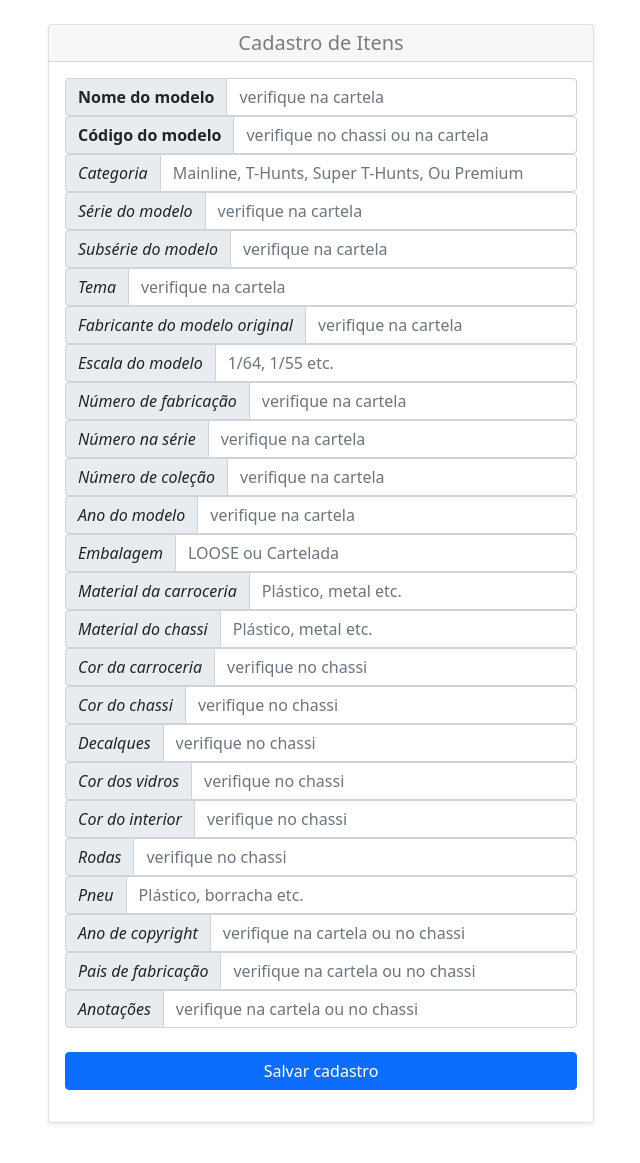
After one commit to wasabibr/ifrn-tcc-csr, a PHP site: page /cadastrar_item.php in a window 1280 px wide. The commit adds this page. Shown: the whole page, without its empty margins (319-959 px from the left). Run offline with PHP 8.4, Linux system fonts and the light colour scheme; some libraries are stand-ins or nearby versions; some web fonts are replaced.

Commit message:
inserindo arquivos php

```diff
--- /dev/null
+++ b/cadastrar_item.php
@@ -0,0 +1,272 @@
+<?php
+
+    if(count($_POST) > 0) {
+
+        //conexao com o banco de dados db_csr
+        include('./includes/conexao.php');
+
+        $erro = false;
+
+        //variaveis
+        $nome_do_modelo = $_POST['nome_do_modelo'];
+        $cod_do_modelo = $_POST['cod_do_modelo'];
+        $categoria = $_POST['categoria'];
+        $serie_do_modelo = $_POST['serie_do_modelo'];
+        $subserie_do_modelo = $_POST['subserie_do_modelo'];
+        $tema = $_POST['tema'];
+        $fabricante_do_modelo_original = $_POST['fabricante_do_modelo_original'];
+        $escala_do_modelo = $_POST['escala_do_modelo'];
+        $numero_de_fabricacao = $_POST['numero_de_fabricacao'];
+        $numero_na_serie = $_POST['numero_na_serie'];
+        $numero_de_colecao = $_POST['numero_de_colecao'];
+        $ano_do_modelo = $_POST['ano_do_modelo'];
+        $embalagem = $_POST['embalagem'];
+        $material_da_carroceria = $_POST['material_da_carroceria'];
+        $material_do_chassi = $_POST['material_do_chassi'];
+        $cor_da_carroceria = $_POST['cor_da_carroceria'];
+        $cor_do_chassi = $_POST['cor_do_chassi'];
+        $decalques = $_POST['decalques'];
+        $cor_dos_vidros = $_POST['cor_dos_vidros'];
+        $cor_do_interior = $_POST['cor_do_interior'];
+        $rodas = $_POST['rodas'];
+        $pneu = $_POST['pneu'];
+        $ano_de_copyright = $_POST['ano_de_copyright'];
+        $pais_de_fabricacao = $_POST['pais_de_fabricacao'];
+        $anotacoes = $_POST['anotacoes'];
+
+
+        //validacao dos campos obrigatorios
+
+        if(empty($nome_do_modelo)){
+            $erro = "Preencha o nome do modelo!";
+        }
+
+        if(empty($cod_do_modelo)){
+            $erro = "Preencha o código do modelo!";
+        }
+
+
+        if($erro){
+            echo "<p><b>ERRO: $erro</b></p>";
+        } else {
+            if(empty($categoria)){
+                $categoria = 'MAINLINE';
+            }
+            if(empty($escala_do_numero)){
+                $escala_do_numero = '1/64';
+            }
+            if(empty($embalagem)){
+                $embalagem = 'LOOSE';
+            }
+            if(empty($material_da_carroceria)){
+                $material_da_carroceria = 'METAL';
+            }
+            if(empty($cor_do_chassi)){
+                $cor_do_chassi = 'PLÁSTICO';
+            }
+            if(empty($pneu)){
+                $pneu = 'PLÁSTICO';
+            }
+            if(empty($pais_de_fabricacao)){
+                $pais_de_fabricacao = 'Malaysia';
+            }
+            $sql_code = "INSERT INTO tb_item (nome_do_modelo, cod_do_modelo, categoria, serie_do_modelo, subserie_do_modelo, tema, fabricante_do_modelo_original, escala_do_modelo, numero_de_fabricacao, numero_na_serie, numero_de_colecao, ano_do_modelo, embalagem, material_da_carroceria, material_do_chassi, cor_da_carroceria, cor_do_chassi, decalques, cor_dos_vidros, cor_do_interior, rodas, pneu, ano_de_copyright, pais_de_fabricacao, anotacoes)
+            VALUES ('$nome_do_modelo', '$cod_do_modelo', '$categoria', '$serie_do_modelo', '$subserie_do_modelo', '$tema', '$fabricante_do_modelo_original', '$escala_do_modelo', '$numero_de_fabricacao', '$numero_na_serie', '$numero_de_colecao', '$ano_do_modelo', '$embalagem', '$material_da_carroceria', '$material_do_chassi', '$cor_da_carroceria', '$cor_do_chassi', '$decalques', '$cor_dos_vidros', '$cor_do_interior', '$rodas', '$pneu', '$ano_de_copyright', '$pais_de_fabricacao', '$anotacoes')";
+            $deu_certo = $mysqli->query($sql_code) or die($mysqli->error);
+            if($deu_certo){
+                echo"<p><b>Item cadastrado com sucesso!!!</b><p>";
+                unset($_POST);
+            }
+        }
+    }
+
+?>
+
+<!DOCTYPE html>
+<html lang="en">
+<head>
+    <meta charset="UTF-8">
+    <meta http-equiv="X-UA-Compatible" content="IE=edge">
+    <meta name="viewport" content="width=device-width, initial-scale=1.0">
+
+    <link rel="stylesheet" type="text/css" href="./bootstrap/css/bootstrap.min.css">
+    <link rel="stylesheet" type="text/css" href="./css/style.css">
+
+    <!-- script para a inserção dos ícones da plataforma fontawesome -->
+    <script defer src="https://kit.fontawesome.com/15a3a1a39d.js" crossorigin="anonymous"></script>
+
+    <!-- Script para a inserção do Carousel -->
+    <script defer src="./bootstrap/js/bootstrap.bundle.min.js" integrity="sha384-b5kHyXgcpbZJO/tY9Ul7kGkf1S0CWuKcCD38l8YkeH8z8QjE0GmW1gYU5S9FOnJ0" crossorigin="anonymous"></script>
+
+    <title>Cadastrar item</title>
+</head>
+<body>
+
+
+<div class="container">
+    <div class="row align-items-center">
+        <div class="col"></div>
+
+        <div class="col-6 rounded">
+            <div class="col-sm text-black-50">
+                <br>
+                <div class="card mb-4 shadow-sm">
+                    <div class="card-header bg-forma-itens">
+                        <h1 class="h5 mb-0 lh-1 text-center"></i> Cadastro de Itens </h1>
+                    </div>
+                    <div class="card-body text-start">
+                        <form method="POST" action="">
+                            <div>
+                                <div class="input-group mb-6">
+                                    <span class="input-group-text"><b>Nome do modelo</b></span>
+                                    <input value="<?php if(isset($_POST['nome_do_modelo'])) echo $_POST['nome_do_modelo']; ?>" name="nome_do_modelo" type="text" placeholder="verifique na cartela" class="form-control" aria-describedby="basic-addon1">
+                                </div>
+
+                                <div class="input-group mb-6">
+                                    <span class="input-group-text"><b>Código do modelo</b></span>
+                                    <input value="<?php if(isset($_POST['cod_do_modelo'])) echo $_POST['cod_do_modelo']; ?>" name="cod_do_modelo" type="text" placeholder="verifique no chassi ou na cartela" class="form-control" aria-describedby="basic-addon1">
+                                </div>
+
+                                <div class="input-group mb-6">
+                                    <span class="input-group-text"><i>Categoria</i></span>
+                                    <input value="<?php if(isset($_POST['categoria'])) echo $_POST['categoria']; ?>" name="categoria" type="text" placeholder="Mainline, T-Hunts, Super T-Hunts, Ou Premium" class="form-control" aria-describedby="basic-addon1">
+                                </div>
+
+                                <div class="input-group mb-6">
+                                    <span class="input-group-text"><i>Série do modelo</i></span>
+                                    <input value="<?php if(isset($_POST['serie_do_modelo'])) echo $_POST['serie_do_modelo']; ?>" name="serie_do_modelo" type="text" placeholder="verifique na cartela" class="form-control" aria-describedby="basic-addon1">
+                                </div>
+
+                                <div class="input-group mb-6">
+                                    <span class="input-group-text"><i>Subsérie do modelo</i></span>
+                                    <input value="<?php if(isset($_POST['subserie_do_modelo'])) echo $_POST['subserie_do_modelo']; ?>" name="subserie_do_modelo" type="text" placeholder="verifique na cartela" class="form-control" aria-describedby="basic-addon1">
+                                </div>
+
+                                <div class="input-group mb-6">
+                                    <span class="input-group-text"><i>Tema</i></span>
+                                    <input value="<?php if(isset($_POST['tema'])) echo $_POST['tema']; ?>" name="tema" type="text" placeholder="verifique na cartela" class="form-control" aria-describedby="basic-addon1">
+                                </div>
+
+                                <div class="input-group mb-6">
+                                    <span class="input-group-text"><i>Fabricante do modelo original</i></span>
+                                    <input value="<?php if(isset($_POST['fabricante_do_modelo_original'])) echo $_POST['fabricante_do_modelo_original']; ?>" name="fabricante_do_modelo_original" type="text" placeholder="verifique na cartela" class="form-control" aria-describedby="basic-addon1">
+                                </div>
+
+                                <div class="input-group mb-6">
+                                    <span class="input-group-text"><i>Escala do modelo</i></span>
+                                    <input value="<?php if(isset($_POST['escala_do_modelo'])) echo $_POST['escala_do_modelo']; ?>" name="escala_do_modelo" type="text" placeholder="1/64, 1/55 etc." class="form-control" aria-describedby="basic-addon1">
+                                </div>
+
+                                <div class="input-group mb-6">
+                                    <span class="input-group-text"><i>Número de fabricação</i></span>
+                                    <input value="<?php if(isset($_POST['numero_de_fabricacao'])) echo $_POST['numero_de_fabricacao']; ?>" name="numero_de_fabricacao" type="text" placeholder="verifique na cartela" class="form-control" aria-describedby="basic-addon1">
+                                </div>
+
+                                <div class="input-group mb-6">
+                                    <span class="input-group-text"><i>Número na série</i></span>
+                                    <input value="<?php if(isset($_POST['numero_na_serie'])) echo $_POST['numero_na_serie']; ?>" name="numero_na_serie" type="text" placeholder="verifique na cartela" class="form-control" aria-describedby="basic-addon1">
+                                </div>
+
+                                <div class="input-group mb-6">
+                                    <span class="input-group-text"><i>Número de coleção</i></span>
+                                    <input value="<?php if(isset($_POST['numero_de_colecao'])) echo $_POST['numero_de_colecao']; ?>" name="numero_de_colecao" type="text" placeholder="verifique na cartela" class="form-control" aria-describedby="basic-addon1">
+                                </div>
+
+                                <div class="input-group mb-6">
+                                    <span class="input-group-text"><i>Ano do modelo</i></span>
+                                    <input value="<?php if(isset($_POST['ano_do_modelo'])) echo $_POST['ano_do_modelo']; ?>" name="ano_do_modelo" type="text" placeholder="verifique na cartela" class="form-control" aria-describedby="basic-addon1">
+                                </div>
+
+                                <div class="input-group mb-6">
+                                    <span class="input-group-text"><i>Embalagem</i></span>
+                                    <input value="<?php if(isset($_POST['embalagem'])) echo $_POST['embalagem']; ?>" name="embalagem" type="text" placeholder="LOOSE ou Cartelada" class="form-control" aria-describedby="basic-addon1">
+                                </div>
+
+                                <div class="input-group mb-6">
+                                    <span class="input-group-text"><i>Material da carroceria</i></span>
+                                    <input value="<?php if(isset($_POST['material_da_carroceria'])) echo $_POST['material_da_carroceria']; ?>" name="material_da_carroceria" type="text" placeholder="Plástico, metal etc." class="form-control" aria-describedby="basic-addon1">
+                                </div>
+
+                                <div class="input-group mb-6">
+                                    <span class="input-group-text"><i>Material do chassi</i></span>
+                                    <input value="<?php if(isset($_POST['material_do_chassi'])) echo $_POST['material_do_chassi']; ?>" name="material_do_chassi" type="text" placeholder="Plástico, metal etc." class="form-control" aria-describedby="basic-addon1">
+                                </div>
+
+                                <div class="input-group mb-6">
+                                    <span class="input-group-text"><i>Cor da carroceria</i></span>
+                                    <input value="<?php if(isset($_POST['cor_da_carroceria'])) echo $_POST['cor_da_carroceria']; ?>" name="cor_da_carroceria" type="text" placeholder="verifique no chassi" class="form-control" aria-describedby="basic-addon1">
+                                </div>
+
+                                <div class="input-group mb-6">
+                                    <span class="input-group-text"><i>Cor do chassi</i></span>
+                                    <input value="<?php if(isset($_POST['cor_da_chassi'])) echo $_POST['cor_do_chassi']; ?>" name="cor_do_chassi" type="text" placeholder="verifique no chassi" class="form-control" aria-describedby="basic-addon1">
+                                </div>
+
+                                <div class="input-group mb-6">
+                                    <span class="input-group-text"><i>Decalques</i></span>
+                                    <input value="<?php if(isset($_POST['decalques'])) echo $_POST['decalques']; ?>" name="decalques" type="text" placeholder="verifique no chassi" class="form-control" aria-describedby="basic-addon1">
+                                </div>
+
+                                <div class="input-group mb-6">
+                                    <span class="input-group-text"><i>Cor dos vidros</i></span>
+                                    <input value="<?php if(isset($_POST['cor_dos_vidros'])) echo $_POST['cor_dos_vidros']; ?>" name="cor_dos_vidros" type="text" placeholder="verifique no chassi" class="form-control" aria-describedby="basic-addon1">
+                                </div>
+
+                                <div class="input-group mb-6">
+                                    <span class="input-group-text"><i>Cor do interior</i></span>
+                                    <input value="<?php if(isset($_POST['cor_do_interior'])) echo $_POST['cor_do_interior']; ?>" name="cor_do_interior" type="text" placeholder="verifique no chassi" class="form-control" aria-describedby="basic-addon1">
+                                </div>
+
+                                <div class="input-group mb-6">
+                                    <span class="input-group-text"><i>Rodas</i></span>
+                                    <input value="<?php if(isset($_POST['rodas'])) echo $_POST['rodas']; ?>" name="rodas" type="text" placeholder="verifique no chassi" class="form-control" aria-describedby="basic-addon1">
+                                </div>
+
+                                <div class="input-group mb-6">
+                                    <span class="input-group-text"><i>Pneu</i></span>
+                                    <input value="<?php if(isset($_POST['pneu'])) echo $_POST['pneu']; ?>" name="pneu" type="text" placeholder="Plástico, borracha etc." class="form-control" aria-describedby="basic-addon1">
+                                </div>
+
+                                <div class="input-group mb-6">
+                                    <span class="input-group-text"><i>Ano de copyright</i></span>
+                                    <input value="<?php if(isset($_POST['ano_de_copyright'])) echo $_POST['ano_de_copyright']; ?>" name="ano_de_copyright" type="text" placeholder="verifique na cartela ou no chassi" class="form-control" aria-describedby="basic-addon1">
+                                </div>
+
+                                <div class="input-group mb-6">
+                                    <span class="input-group-text"><i>Pais de fabricação</i></span>
+                                    <input value="<?php if(isset($_POST['pais_de_fabricacao'])) echo $_POST['pais_de_fabricacao']; ?>" name="pais_de_fabricacao" type="text" placeholder="verifique na cartela ou no chassi" class="form-control" aria-describedby="basic-addon1">
+                                </div>
+
+                                <div class="input-group mb-6">
+                                    <span class="input-group-text"><i>Anotações</i></span>
+                                    <input value="<?php if(isset($_POST['anotacoes'])) echo $_POST['anotacoes']; ?>" name="anotacoes" type="text" placeholder="verifique na cartela ou no chassi" class="form-control" aria-describedby="basic-addon1">
+                                </div>
+
+
+                                <br>
+                            </div>
+                            <div class="d-grid gap-2">
+                                <button class="btn btn-primary mb-3" type="submit">Salvar cadastro</button>
+                            </div>
+                        </form>
+                    </div>
+                </div>
+            </div>
+        </div>
+
+        <div class="col"></div>
+    </div>
+</div>
+
+
+
+<div class="row row-cols-1 row-cols-md-2 mb-3 text-center">
+
+
+
+</div>
+
+
+
+</body>
+</html>
--- a/includes/conexao.php
+++ b/includes/conexao.php
@@ -3,10 +3,10 @@
 // Credenciais do banco de dados usuario:
 // Estamos assumindo que você está executando o servidor MySQL
 // com configuração padrão (usuário 'root' com  senha em branco)
+$host = 'localhost';
+$database = 'db_csr';
 $usuario = 'root';
 $senha = '';
-$database = 'dbcsr';
-$host = 'localhost';
 
 // Tentativa de se conectar ao banco de dados MySQL
 $mysqli = new mysqli($host, $usuario, $senha, $database);
--- a/includes/protect.php
+++ b/includes/protect.php
@@ -4,7 +4,7 @@ if(!isset($_SESSION)) {
     session_start();
 }
 
-if(!isset($_SESSION['id'])) {
+if(!isset($_SESSION['usuario_id'])) {
     die("Você não pode acessar esta página porque não está logado.<p><a href=\"login.php\">Entrar</a></p>");
 }
 
--- a/login.php
+++ b/login.php
@@ -18,7 +18,7 @@ if(isset($_POST['email_principal']) || isset($_POST['senha_usuario'])) {
         $email = $mysqli->real_escape_string($_POST['email_principal']);
         $senha = $mysqli->real_escape_string($_POST['senha_usuario']);
 
-        $sql_code = "SELECT * FROM usuarios WHERE email_principal = '$email' AND senha_usuario = '$senha'";
+        $sql_code = "SELECT * FROM tb_usuarios WHERE email_principal = '$email' AND senha_usuario = '$senha'";
         $sql_query = $mysqli->query($sql_code) or die("Falha na execução do código SQL: " . $mysqli->error);
 
         $quantidade = $sql_query->num_rows;
@@ -31,7 +31,7 @@ if(isset($_POST['email_principal']) || isset($_POST['senha_usuario'])) {
                 session_start();
             }
 
-            $_SESSION['id'] = $usuario['id'];
+            $_SESSION['usuario_id'] = $usuario['usuario_id'];
             $_SESSION['nome_de_acesso'] = $usuario['nome_de_acesso'];
 
             header("Location: logado.php");
```
Also changed, not shown: cadastrar_colecao.php (added, +125 -0 lines), cadastrar_usuario.php (added, +236 -0 lines), usuario.php (added, +69 -0 lines).
